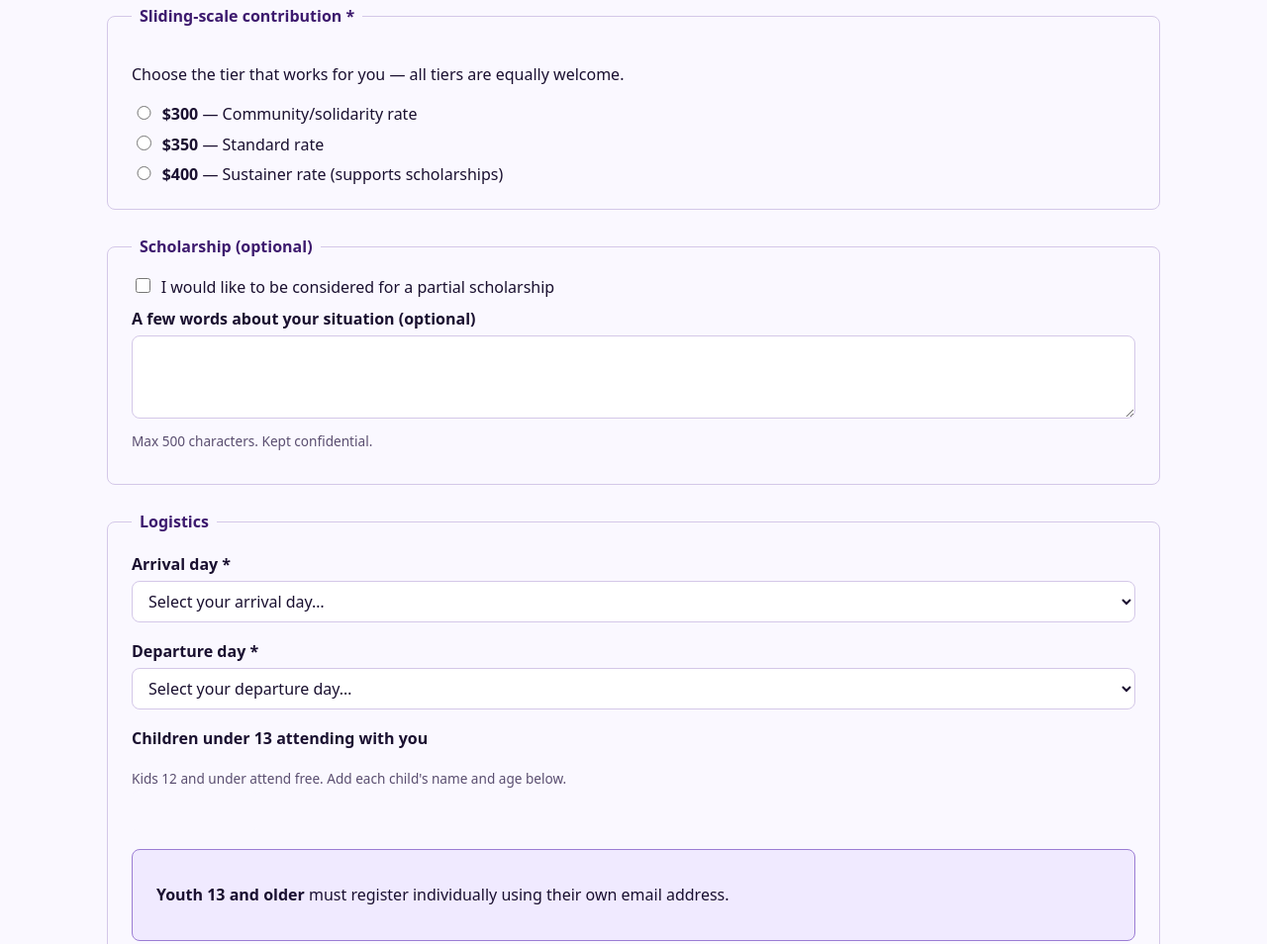
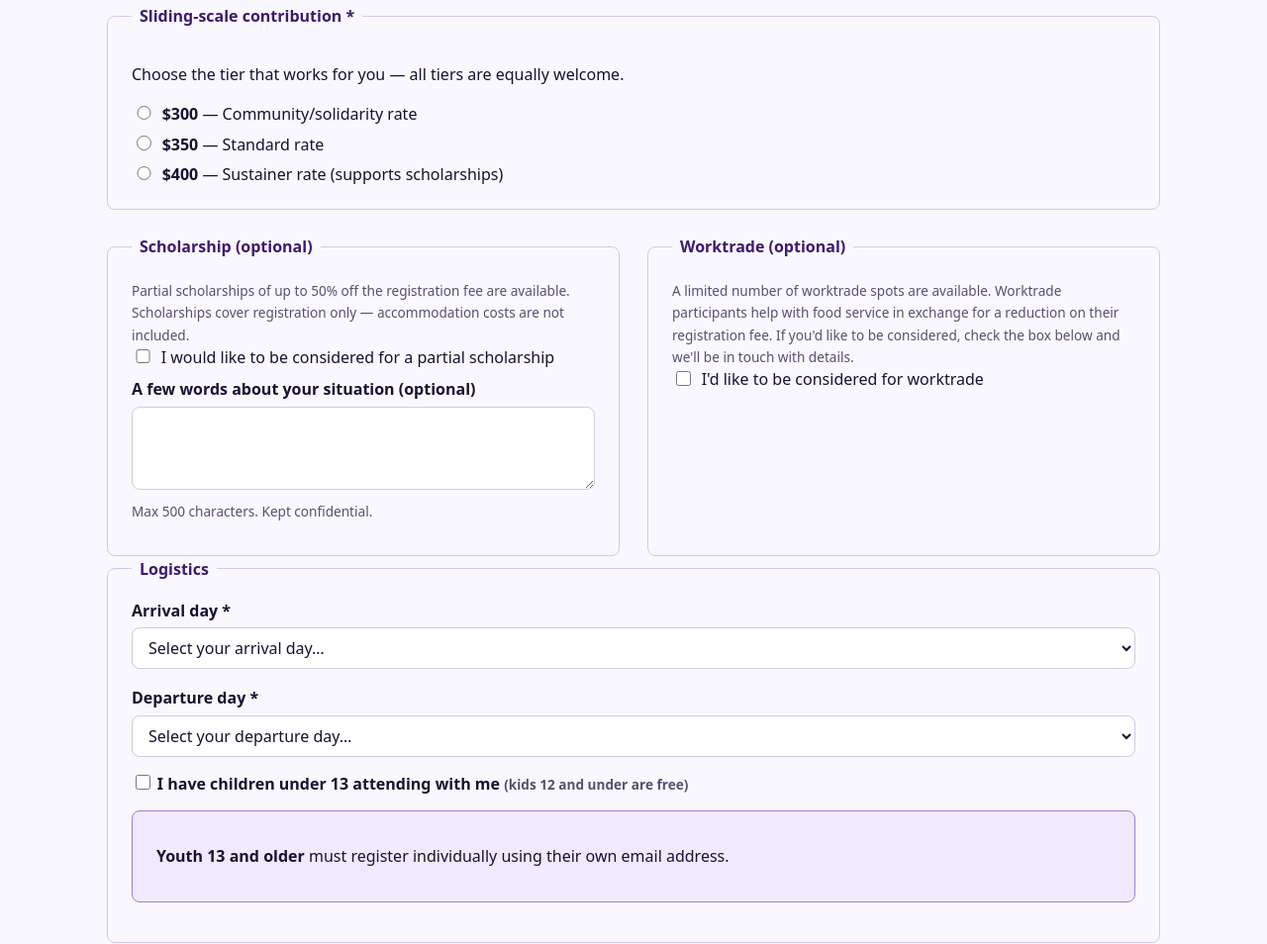
Before and after one commit to liamhelmer/kinfusion, an Eleventy site: page source/src/register/index.njk in a window 1280 px wide. Shown: the part 955-1909 px from the top of the page at 99% size. Built offline with nearby package versions, Linux system fonts and the light colour scheme; Eleventy itself is replaced by a stand-in of ours; files that its build step writes are made by us from their sources; no server answers.

Commit message:
fix: scholarship/worktrade layout, children hidden, Turnstile submit
- Scholarship and worktrade fieldsets side-by-side via .fieldset-pair grid
- Add 50% cap and no-accommodation-coverage note to scholarship section
- Children section hidden behind checkbox; shown only when checked
- Turnstile: re-enable submit on callback, no disable on timeout, fallback
  to hidden input at submit time to handle api.js async load race
- Apps Script register handler: add worktrade column (22-col schema)

```diff
--- a/source/apps-script/handlers/register.js
+++ b/source/apps-script/handlers/register.js
@@ -63,7 +63,7 @@ function handleRegister(payload) {
     return { ok: false, code: 'SHEET_NOT_FOUND' };
   }
 
-  // ADR R7.2 column order (21 columns)
+  // ADR R7.2 column order (22 columns)
   sheet.appendRow([
     timestamp,
     refCode,
@@ -73,6 +73,7 @@ function handleRegister(payload) {
     pricing.tier,
     payload.scholarshipRequest === true || payload.scholarshipRequest === 'true',
     payload.scholarshipNote || '',
+    payload.worktrade === true || payload.worktrade === 'true',
     payload.arrivalDay || '',
     payload.leavingDay || '',
     pricing.accommodation,
--- a/source/src/css/main.css
+++ b/source/src/css/main.css
@@ -512,6 +512,19 @@ form fieldset {
   margin-bottom: var(--space-md);
 }
 
+/* Side-by-side fieldsets (scholarship + worktrade) */
+.fieldset-pair {
+  display: grid;
+  grid-template-columns: 1fr 1fr;
+  gap: var(--space-md);
+}
+.fieldset-pair fieldset {
+  margin-bottom: 0;
+}
+@media (max-width: 640px) {
+  .fieldset-pair { grid-template-columns: 1fr; }
+}
+
 form legend {
   font-weight: 600;
   padding: 0 var(--space-xs);
--- a/source/src/js/form-handler.js
+++ b/source/src/js/form-handler.js
@@ -38,22 +38,26 @@ export function initForm(formEl, config) {
     }
   }
 
-  // Turnstile callback — called by Turnstile widget on success
+  // Turnstile callback — called by Turnstile widget on success.
+  // May fire before this module executes (api.js is async; module is deferred),
+  // so we also read the hidden input at submit time as a fallback.
   window.turnstileCallback = function(token) {
     turnstileToken = token;
     clearTimeout(turnstileTimeout);
+    // Re-enable button if the timeout had already fired
+    if (submitBtn && !submitting) submitBtn.disabled = false;
+    const fallback = formEl.querySelector('#turnstile-fallback') || document.getElementById('turnstile-fallback');
+    if (fallback) fallback.setAttribute('hidden', '');
   };
 
-  // 5-second Turnstile load timeout — show mailto fallback
+  // 8-second Turnstile load timeout — show mailto fallback as a hint, but do
+  // NOT disable the button: the hidden input set by Turnstile is still usable.
   const turnstileTimeout = setTimeout(() => {
     if (!turnstileToken) {
       const fallback = formEl.querySelector('#turnstile-fallback') || document.getElementById('turnstile-fallback');
-      if (fallback) {
-        fallback.removeAttribute('hidden');
-      }
-      if (submitBtn) submitBtn.disabled = true;
+      if (fallback) fallback.removeAttribute('hidden');
     }
-  }, 5000);
+  }, 8000);
 
   const ERROR_MESSAGES = {
     TURNSTILE_MISSING: 'Please complete the security challenge.',
@@ -122,7 +126,10 @@ export function initForm(formEl, config) {
     });
 
     body.formToken = formToken;
-    body['cf-turnstile-response'] = turnstileToken;
+    // Prefer the stored callback token; fall back to Turnstile's auto-set hidden input
+    // (handles the race where api.js auto-solves before the module callback is registered)
+    const cfInput = formEl.querySelector('input[name="cf-turnstile-response"]');
+    body['cf-turnstile-response'] = turnstileToken || (cfInput && cfInput.value) || null;
 
     // Allow form-specific body transformation (e.g. collect children into a structured array)
     if (config.transformBody) {
--- a/source/src/js/register.js
+++ b/source/src/js/register.js
@@ -172,6 +172,16 @@ function addChild() {
 
 addChildBtn.addEventListener('click', addChild);
 
+const hasChildrenCheckbox = document.getElementById('hasChildrenCheckbox');
+const childrenField = document.getElementById('childrenField');
+hasChildrenCheckbox.addEventListener('change', () => {
+  childrenField.hidden = !hasChildrenCheckbox.checked;
+  if (!hasChildrenCheckbox.checked) {
+    childrenList.querySelectorAll('.child-row').forEach(r => r.remove());
+    updateParentPhoneVisibility();
+  }
+});
+
 initForm(form, {
   formName: 'register',
   transformBody(formEl, body) {
--- a/source/src/register/index.njk
+++ b/source/src/register/index.njk
@@ -76,9 +76,11 @@ description: "Apply to attend Kin-Fusion Campout 2026 — a fusion dance unconfe
       </label>
     </fieldset>
 
-    <!-- Scholarship -->
+    <!-- Scholarship + Worktrade -->
+    <div class="fieldset-pair">
       <fieldset>
         <legend>Scholarship (optional)</legend>
+        <p class="field-help">Partial scholarships of up to 50% off the registration fee are available. Scholarships cover registration only — accommodation costs are not included.</p>
         <label class="checkbox-label">
           <input type="checkbox" name="scholarshipRequest" id="scholarshipRequest">
           <span>I would like to be considered for a partial scholarship</span>
@@ -90,6 +92,16 @@ description: "Apply to attend Kin-Fusion Campout 2026 — a fusion dance unconfe
           <p id="scholarshipNote-help" class="field-help">Max 500 characters. Kept confidential.</p>
         </div>
       </fieldset>
+
+      <fieldset>
+        <legend>Worktrade (optional)</legend>
+        <p class="field-help">A limited number of worktrade spots are available. Worktrade participants help with food service in exchange for a reduction on their registration fee. If you'd like to be considered, check the box below and we'll be in touch with details.</p>
+        <label class="checkbox-label">
+          <input type="checkbox" name="worktrade" id="worktrade">
+          <span>I'd like to be considered for worktrade</span>
+        </label>
+      </fieldset>
+    </div>
 
     <!-- Arrival and logistics -->
     <fieldset>
@@ -114,9 +126,15 @@ description: "Apply to attend Kin-Fusion Campout 2026 — a fusion dance unconfe
         </select>
       </div>
 
-      <div class="field" id="childrenField">
-        <p><strong>Children under 13 attending with you</strong></p>
-        <p class="field-help">Kids 12 and under attend free. Add each child's name and age below.</p>
+      <div class="field">
+        <label class="checkbox-label">
+          <input type="checkbox" id="hasChildrenCheckbox" name="hasChildren">
+          <span>I have children under 13 attending with me <span class="field-help">(kids 12 and under are free)</span></span>
+        </label>
+      </div>
+
+      <div class="field" id="childrenField" hidden>
+        <p class="field-help">Add each child's name and age below.</p>
         <div id="children-list" aria-label="Children attending"></div>
         <button type="button" id="add-child-btn" class="btn btn-secondary btn-sm">+ Add a child</button>
       </div>
```
Lines whose indentation alone changed are shown as unchanged.
